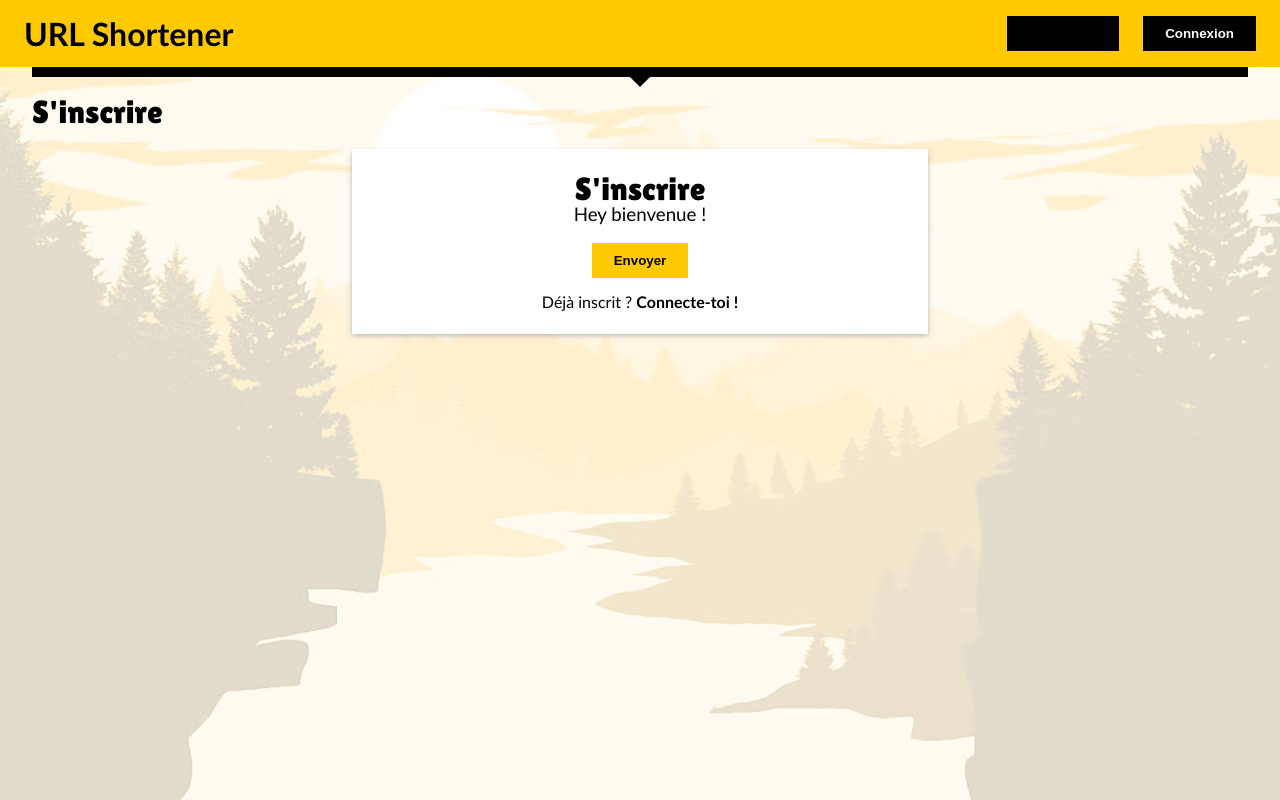
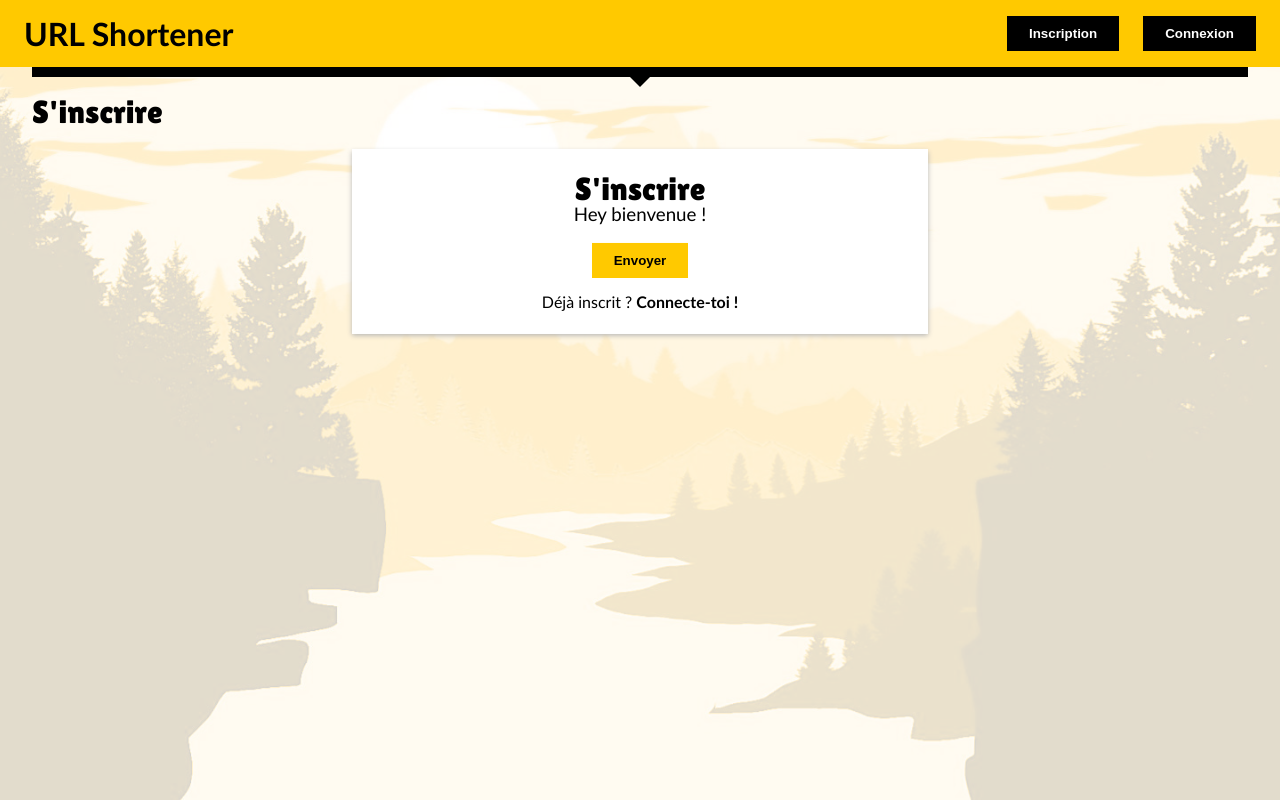
Before and after one commit to mhubert-pmn/Front-Url-Shortener, a React (Create React App) app in the folder front-url-shortener/: page /inscription in a window 1280 px wide. In both pictures the pointer is over the link "Inscription". Built offline with nearby package versions, Linux system fonts and the light colour scheme.

Commit message:
[Fix] Fix hover color of buttons

```diff
--- a/front-url-shortener/src/components/layout/Button/Button.js
+++ b/front-url-shortener/src/components/layout/Button/Button.js
@@ -30,7 +30,7 @@ const Button = ({ children, disabled, type, ...props }) => {
 	const outlineHoverStyle = {
 		border					: '2px solid #000',
 		backgroundColor : '#000',
-		color           : '#FFF!important'
+		color           : '#FFF'
 	};
 
 	const blackStyle = {
--- a/front-url-shortener/src/components/layout/Button/button.scss
+++ b/front-url-shortener/src/components/layout/Button/button.scss
@@ -5,5 +5,9 @@
 
 	&:hover{
 		cursor: pointer;
+
+		a {
+			color: inherit!important;
+		}
 	}
 }
```
